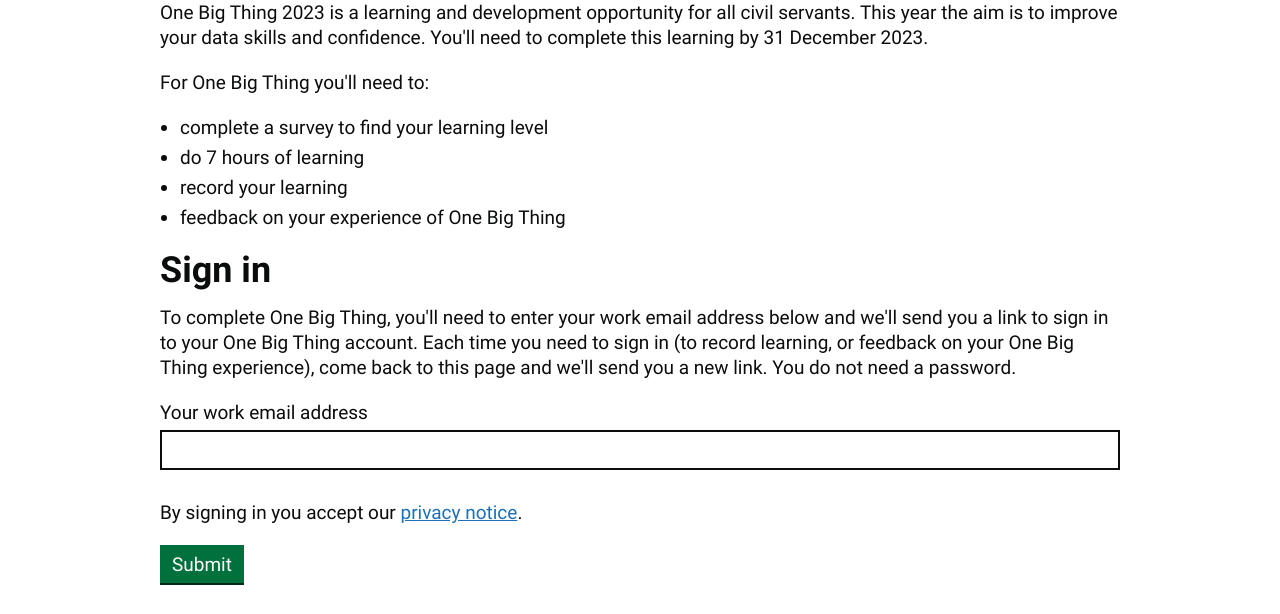
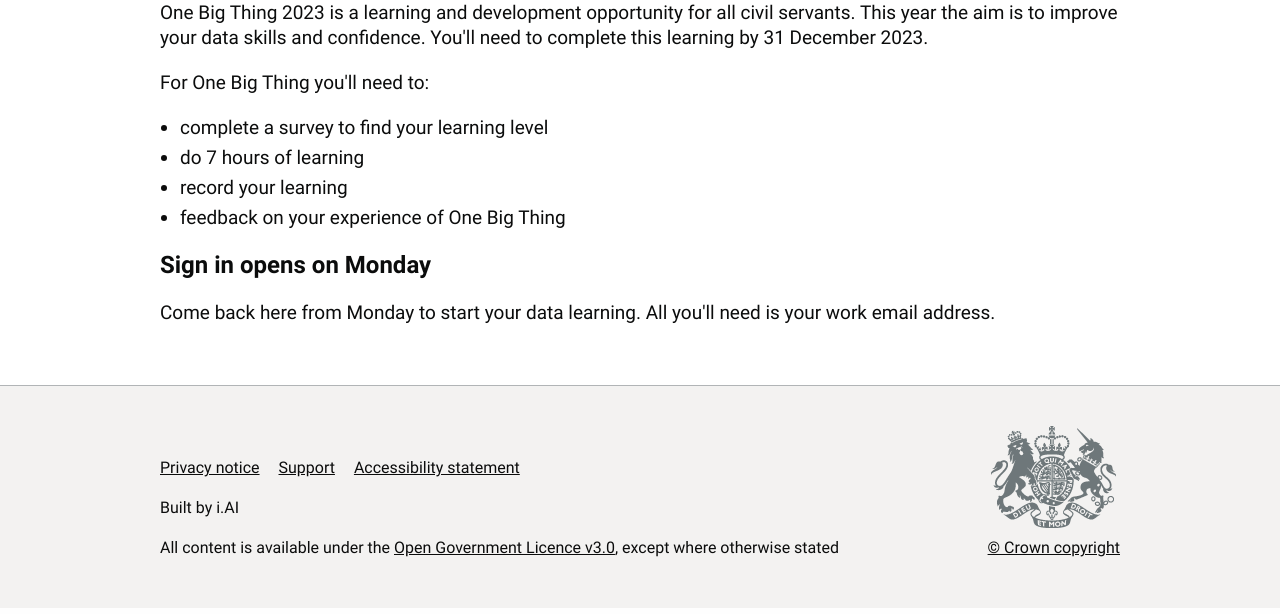
Before and after one commit to i-dot-ai/one-big-thing, a Django app: page / in a window 1280 px wide. Shown: the part 540-1154 px from the top of the page. Run offline with Django 3.2, Linux system fonts and the light colour scheme; parts of the project's set-up code (start-up, migrations or seed data) failed here and were passed over.

Commit message:
added hold content and comment out form

```diff
--- a/one_big_thing/templates/login.html
+++ b/one_big_thing/templates/login.html
@@ -22,6 +22,12 @@
       </ul>
     </div>
 
+    <div>
+      <h2 class="govuk-heading-m">Sign in opens on Monday</h2>
+      <p class="govuk-body">Come back here from Monday to start your data learning. All you'll need is your work email address.</p>
+    </div>
+
+<!--
     <form class="login" method="POST">
       {{csrf_input}}
 
@@ -54,5 +60,6 @@
         </div>
       </fieldset>
     </form>
+    -->
   </section>
 {% endblock %}
```
